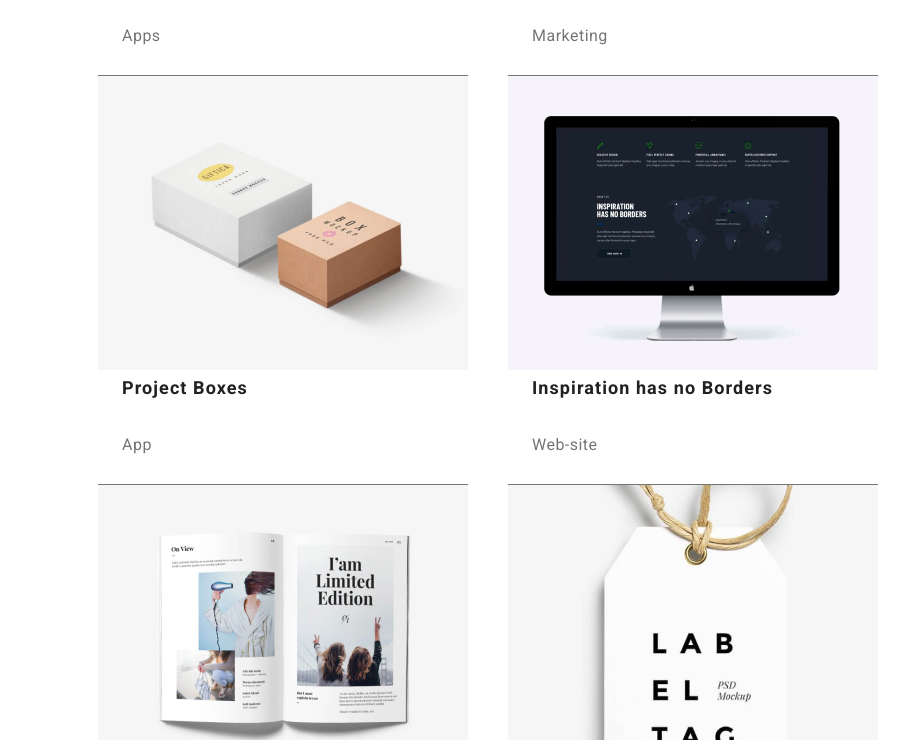
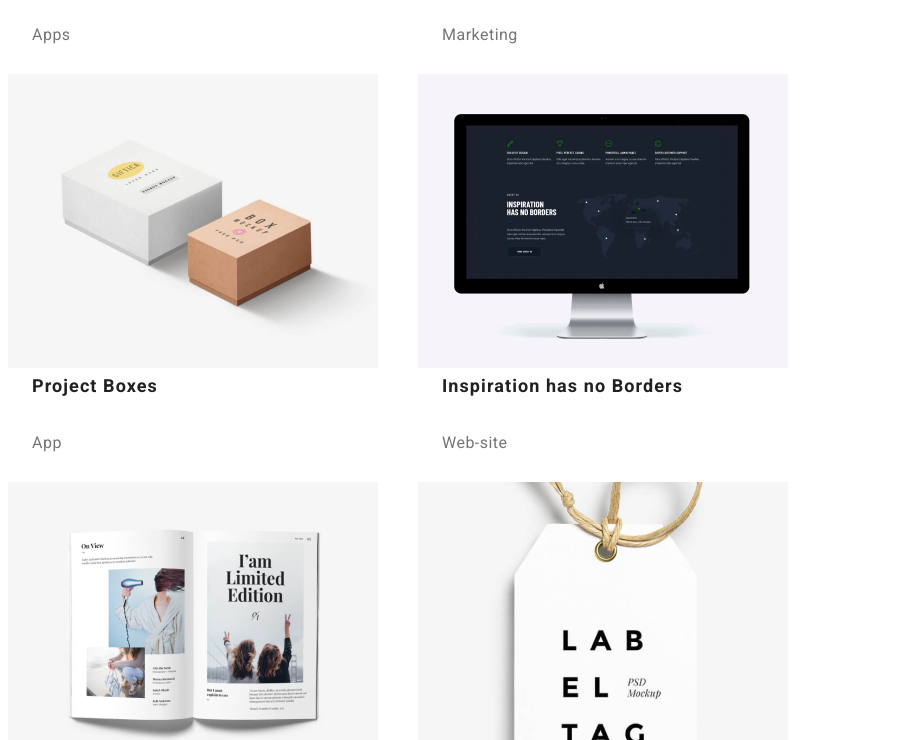
Before and after one commit to Maryam-2525/goit-markup-hw-3, a plain HTML site: page portfolio.html in a window 1280 px wide. Shown: the part 860-1600 px from the top of the page, without its empty margins (52-961 px from the left). Drawn offline with nearby package versions, Linux system fonts and the light colour scheme.

Commit message:
final edits

```diff
--- a/css/styles.css
+++ b/css/styles.css
@@ -279,12 +279,11 @@ ul{
 .port-disp-flex{
     display: flex;
     flex-wrap: wrap;
-    width: 1170px;
     background-color: var(--white-color);
 
 }
 .cards{
-    border-bottom: solid 1px;
+    border-bottom: 10pxpx;
     border-color: var(--secondary-text-color);
 }
 .cont-jstfy{
@@ -319,8 +318,7 @@ ul{
 }
 .container{
     width: 1200px;
-    padding: 0 50px;
-    margin: 0 auto;
+
 }
 
 
```
